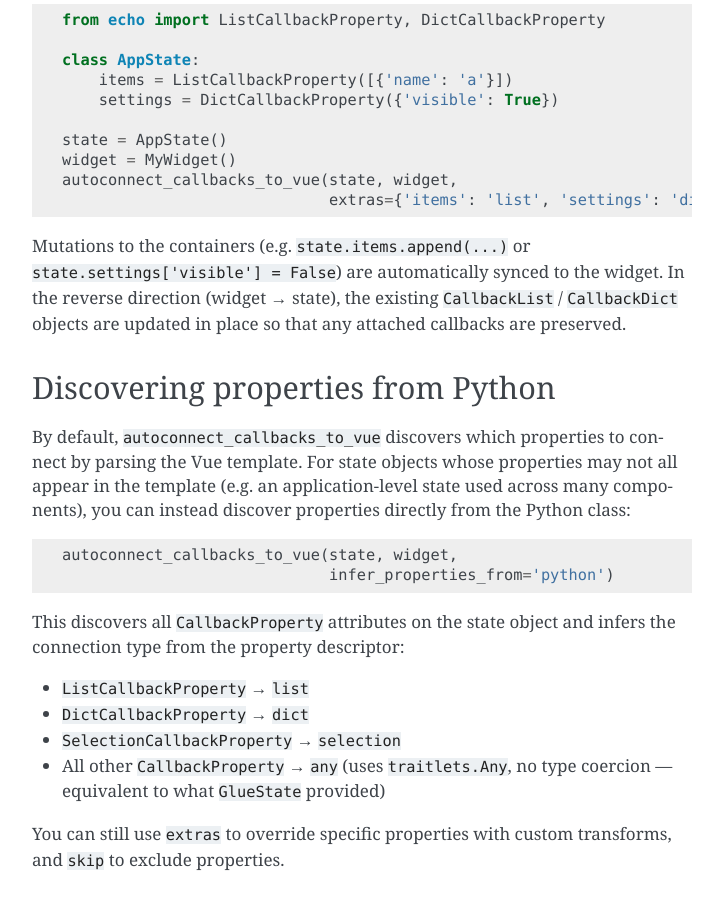
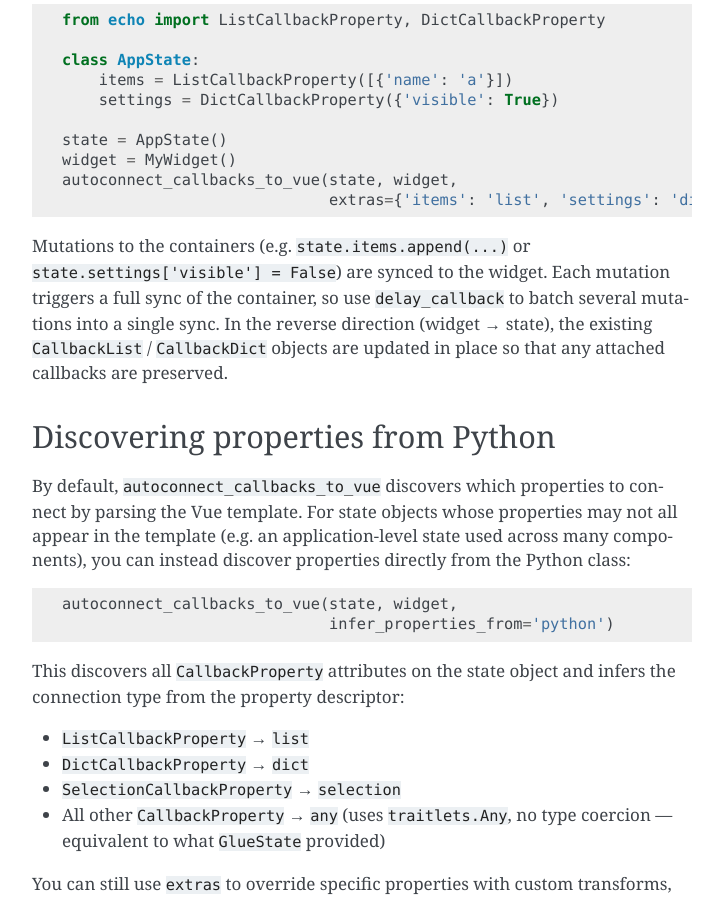
Before and after one commit to glue-viz/echo, a Sphinx documentation site: the page built from doc/vue.rst, in a window 1280 px wide and 900 px high, scrolled down 1712 px. Shown: the whole window, without its empty margins (388-1111 px from the left). Built offline with Sphinx 7.4.7, drawn with Linux system fonts in a browser that asks for light colours; the version number could not be read and is left out.

Commit message:
Clarify that container mutations sync individually, suggest delay_callback

```diff
--- a/doc/vue.rst
+++ b/doc/vue.rst
@@ -95,8 +95,10 @@ not automatically inferred from standard Vuetify tags:
                                  extras={'items': 'list', 'settings': 'dict'})
 
 Mutations to the containers (e.g. ``state.items.append(...)`` or
-``state.settings['visible'] = False``) are automatically synced to
-the widget. In the reverse direction (widget → state), the existing
+``state.settings['visible'] = False``) are synced to the widget.
+Each mutation triggers a full sync of the container, so use
+``delay_callback`` to batch several mutations into a single sync.
+In the reverse direction (widget → state), the existing
 ``CallbackList`` / ``CallbackDict`` objects are updated in place so
 that any attached callbacks are preserved.
 
```
